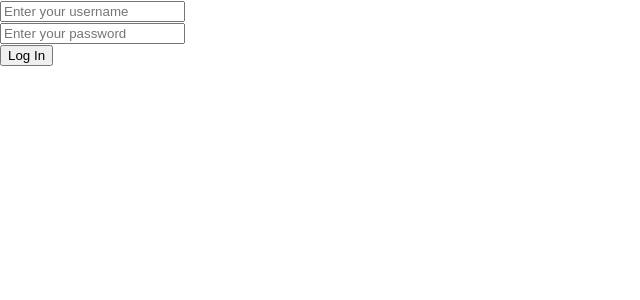
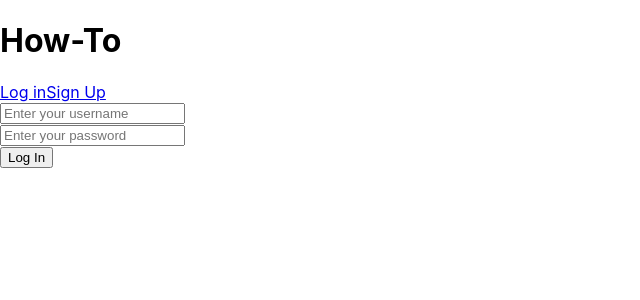
Before and after one commit to build-wk-how-to/front-end, a React (Create React App) app: page / in a window 1280 px wide. Shown: the top 300 px of the page, without its empty margins (0-640 px from the left). Built offline with nearby package versions, Linux system fonts and the light colour scheme.

Commit message:
basic nav component

```diff
--- a/src/App.js
+++ b/src/App.js
@@ -3,6 +3,7 @@ import {Route} from 'react-router-dom';
 import {SignupView} from './views/SignupView';
 import {LoginView} from './views/LoginView';
 import {MainView} from './views/MainView';
+import {Navigation} from './components/Navigation';
 // import {Link} from 'react-router-dom';
 import { connect } from 'react-redux';
 
@@ -15,21 +16,20 @@ class App extends Component {
   //   })
   // }
 
-  // logout = () => {
-  //   console.log('pow');
-  //   this.setState({
-  //     ...this.state,
-  //     token: null,
-  //     displayName: ''
-  //   });
-  //   localStorage.clear();
-  //   window.location.reload();
-  // }
+  logout = () => {
+    this.setState({
+      ...this.state,
+      token: null,
+    });
+    localStorage.clear();
+    window.location.reload();
+  }
 
 
   render() {
     return (
       <>
+        <Navigation logout={this.logout} loggedIn={this.props.loggedIn}/>
         <Route path='/signup/' component={SignupView} />
         <Route exact path='/' render={props =>(
           this.props.loggedIn === true
--- /dev/null
+++ b/src/components/Navigation.js
@@ -0,0 +1,22 @@
+import React from 'react';
+import { NavLink, Link} from 'react-router-dom';
+
+export const Navigation = props => {
+
+  const navSwap = props.loggedIn === false
+      ? <Link to='/'>Log in</Link>
+      : <><Link to='/'>Home</Link> <h2 onClick={props.logout}>log out</h2></>
+
+  const signSwap = props.loggedIn === false
+      && <NavLink to='/signup' activeClassName='inUse'>Sign Up</NavLink>
+
+  return(
+      <div>
+          <h1>How-To</h1>
+          <div>
+              {navSwap}
+              {signSwap}
+          </div>
+      </div>
+  )
+}
```
